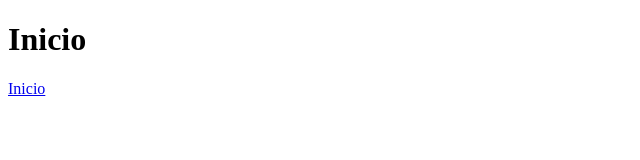
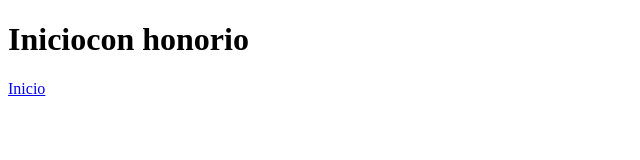
Before and after one commit to HonorioHernandezHernandez/Kendi, a plain HTML site: page Kendi/Bienes/contacto.html in a window 1280 px wide. Shown: the whole page, without its empty margins (0-640 px from the left). Drawn offline with Linux system fonts and the light colour scheme.

Commit message:
Muestra2
Muestra2

```diff
--- a/Kendi/Bienes/contacto.html
+++ b/Kendi/Bienes/contacto.html
@@ -6,7 +6,7 @@
     <title>Contactos</title>
 </head>
 <body>
-    <h1>Inicio</h1>
+    <h1>Iniciocon honorio</h1>
     <a href="index.html">Inicio </a>
 
 </body>
```
